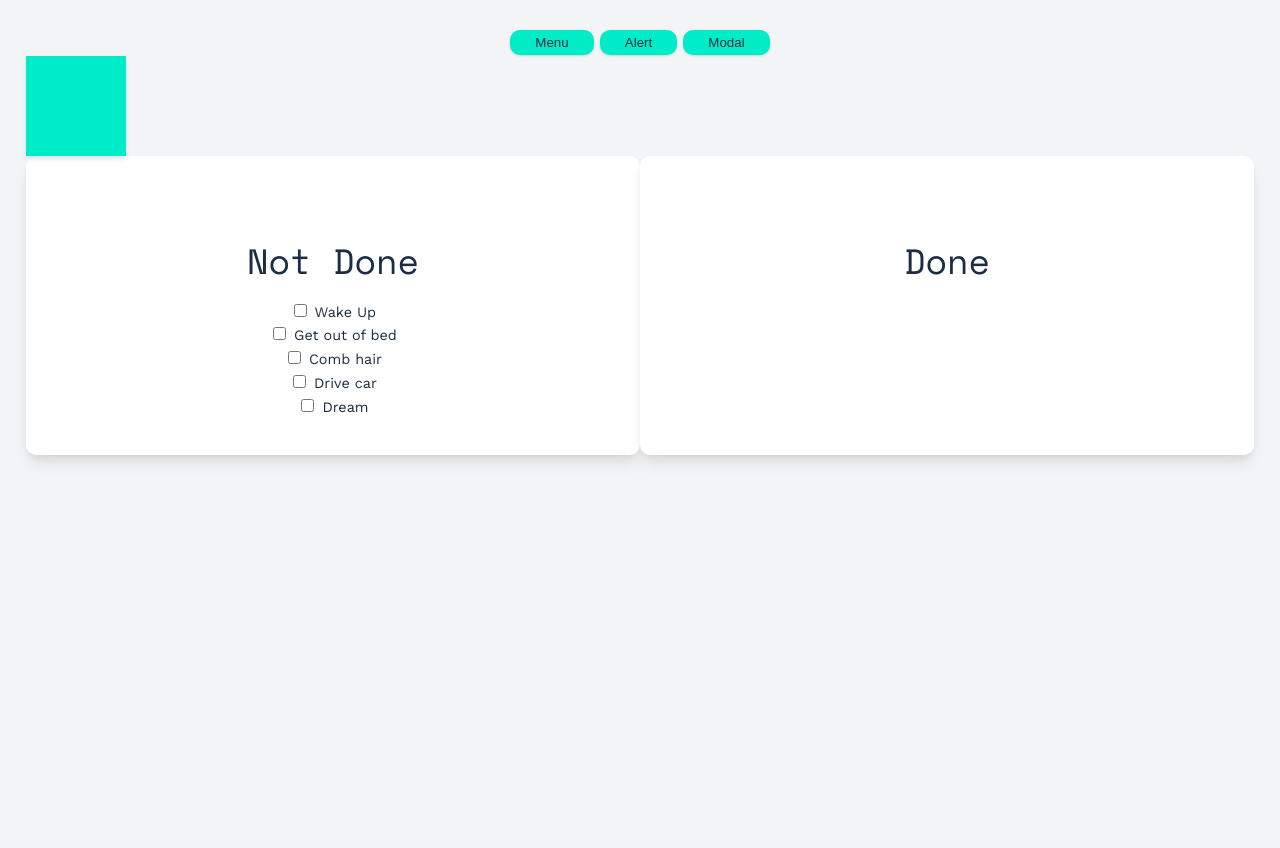
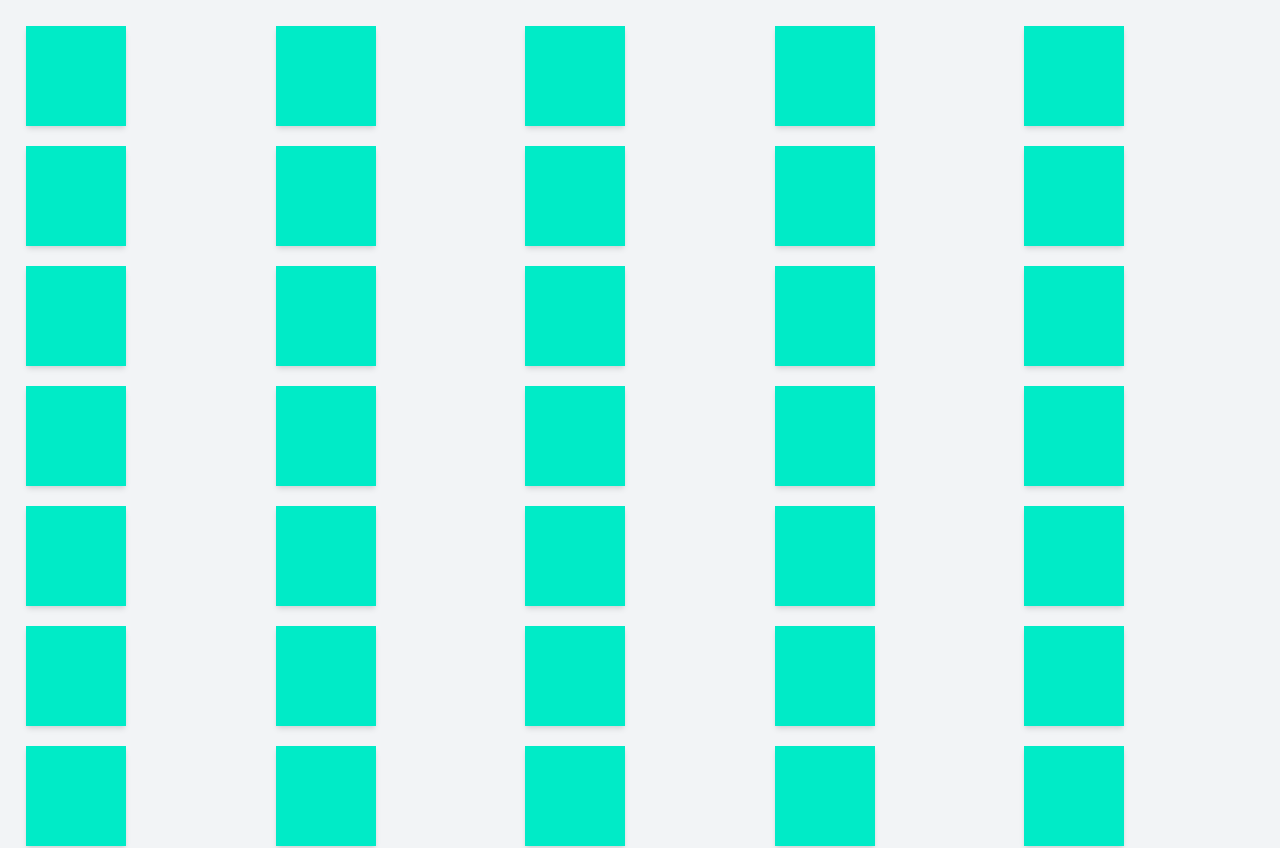
Before and after one commit to ronnyszutu/levelup-animation, a Svelte app: page / in a window 1280 px wide. Shown: the top 848 px of the page. Before the commit the page ends 800 px from the top, so only its background shows below. Built offline with nearby package versions, Linux system fonts and the light colour scheme.

Commit message:
Stagger Animations

```diff
--- a/src/App.svelte
+++ b/src/App.svelte
@@ -9,6 +9,7 @@
 	import Cross from './Cross.svelte';
 	import { alert } from "./alert";
 	export let name;
+	let cubes = [...Array(50).keys()];
 
 	let isReady = 'false';
 	let isNavOpen = false;
@@ -43,17 +44,22 @@
 {/if}
 
 <main>
-	<button on:click={ toggleNav }>Menu</button>
+	<!-- <button on:click={ toggleNav }>Menu</button>
 	<button on:click={ toggleAlert }>Alert</button>
 	<button on:click={ toggleModal }>Modal</button>
 
 	<Box />
 
-	<Cross />
+	<Cross /> -->
 
 	<!-- {#if isReady}
 		<h1 transition:custom={{ delay: 2000 }}>Hello {name}!</h1>
 	{/if} -->
+	<div class="grid">
+		{#each cubes as cube, i}
+			<div transition:fade={{ duration: 1000, delay: i * 100 }} class="box" />
+		{/each}
+	</div>
 
 </main>
 
@@ -96,4 +102,16 @@
 			max-width: none;
 		}
 	}
+
+	.box {
+        background: var(--primary);
+        box-shadow: var(--level-2);
+        height: 100px;
+        width: 100px;
+    }
+
+	.grid {
+		--gridCols: 5;
+		gap: 20px;
+	}
 </style>
```
